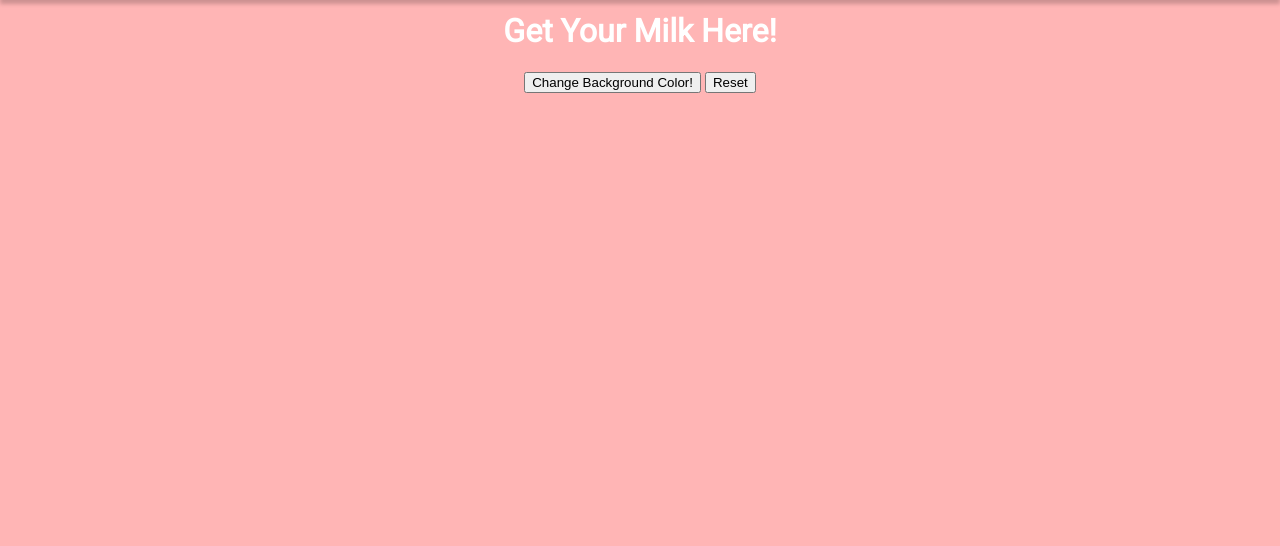
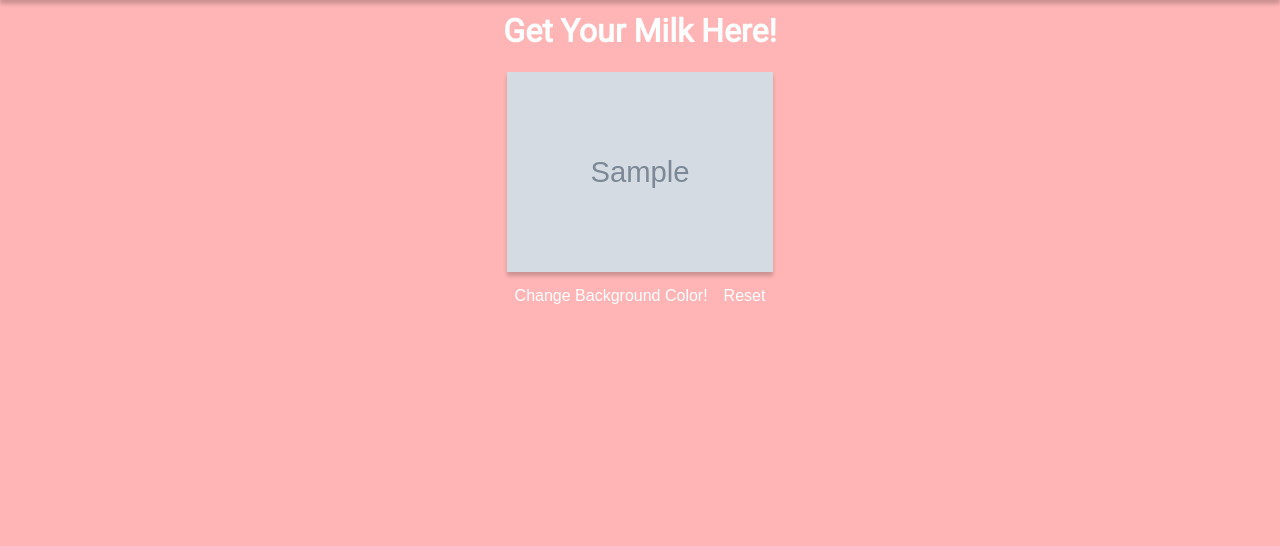
Before and after one commit to hannahsalameh/milk-randomizer, a Python web app: template templates/home.html in a window 1280 px wide. Shown: the part 59-605 px from the top of the page. Run offline with Jinja, Linux system fonts and the light colour scheme; the template is opened without the code that fills it: most values are stand-ins (such as "Sample title", 1, 10 or a date in 2020); grey boxes marked "Sample" are stand-in pictures.

Commit message:
milk randomizer is active

```diff
--- a/stylesheets/style.css
+++ b/stylesheets/style.css
@@ -58,6 +58,23 @@ nav{
   margin: 0;
 }
 
+/* home page css */
+
+.milk{
+  height: 200px;
+  box-shadow: 0 4px 4px 0 rgba(0,0,0,0.2);
+  margin-bottom:10px;
+}
+.colors{
+  background-color: transparent;
+  color:white;
+  border-style:none;
+  font-size: 16px;
+}
+
+.colors:hover {
+  text-decoration: underline;
+}
 /*about me page css*/
 
 .myPicture{
--- a/templates/aboutme.html
+++ b/templates/aboutme.html
@@ -18,7 +18,8 @@
   <tr>
   <td><img src="images/hannah.jpg" alt="Hannah_pic" class="myPicture"></td>
   <td>
-    <p>Hannah is a rising freshman at the University of Michigan studying Computer Science. This is her second github coding project.</p>
+    <p>Hannah is a rising freshman at the University of Michigan studying Computer Science. This is her second github coding project.
+    This project is significantly easier than her first github coding project. </p>
     <a href= "https://github.com/hannahsalameh/milk-randomizer"><img src="images/github.png" alt="github_button" class="button"></a>
     <a href="https://www.linkedin.com/in/hannah-salameh"><img src="https://encrypted-tbn0.gstatic.com/images?q=tbn:ANd9GcRp1TVPHx0gOK-Zq0wb-VsD4gfpyEENGcQ2PnbrQAIIxL-Kw2XE" class="button" id="linkedin"></a>
     <a href="https://www.instagram.com/hannah_salameh/"><img src="https://mapl.ploud.net/instagram-button.png/@@images/image.png" alt="instagram_button" class="button" id="instagram"></a>
--- a/templates/home.html
+++ b/templates/home.html
@@ -15,7 +15,8 @@
       </div>
     </nav>
     <h1>Get Your Milk Here!</h1>
-    <button type="button" onClick="random_color()" name="button">Change Background Color!</button>
-    <button type="button" onClick="reset_color()">Reset</button>
+    <img src="{{img}}" alt="milk_picture" class="milk"> <br>
+    <button type="button" onClick="random_color()" name="button" class="colors">Change Background Color!</button>
+    <button type="button" onClick="reset_color()" class="colors">Reset</button>
   </body>
 </html>
```
Also changed, not shown: main.py (+47 -2 lines), 1 other file.
